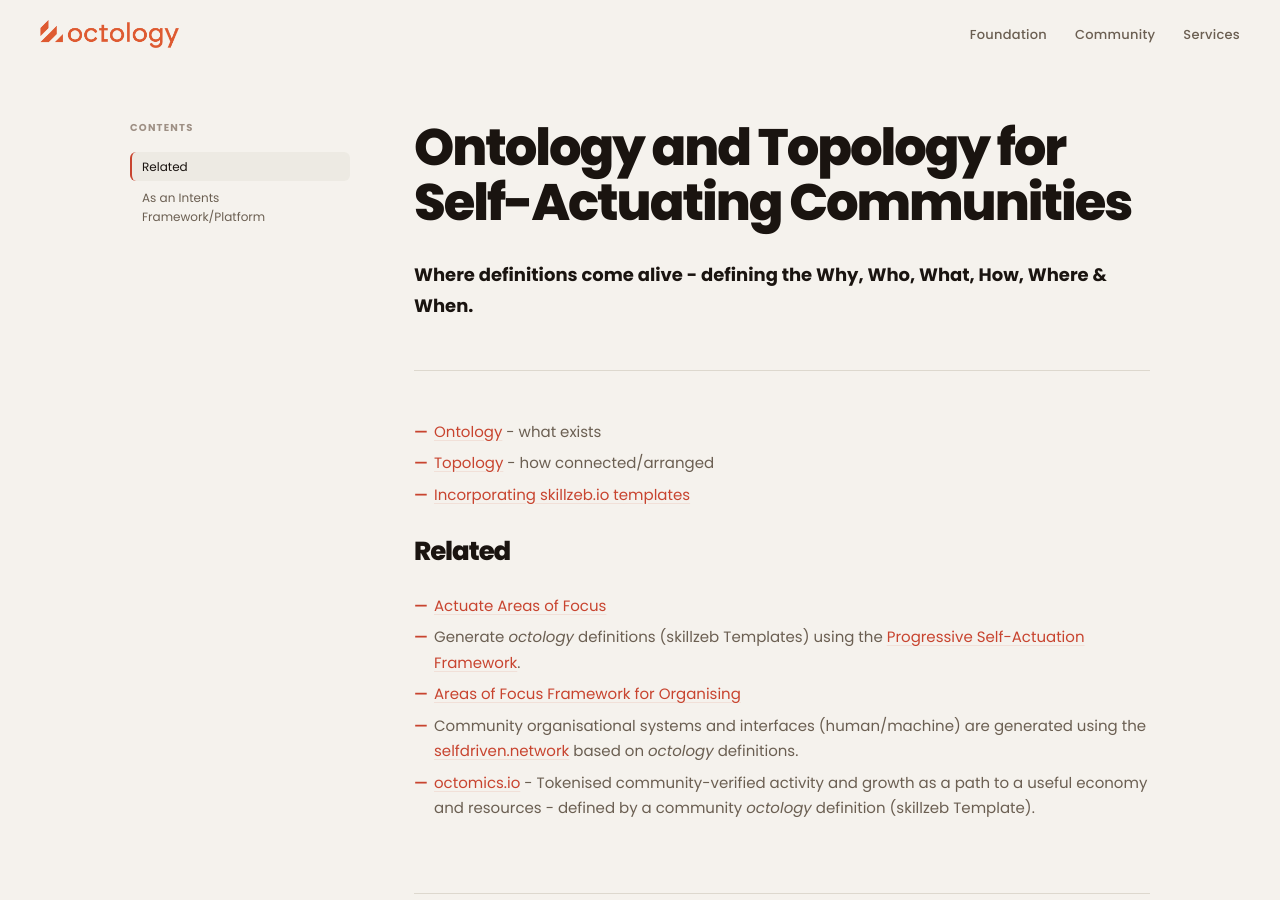
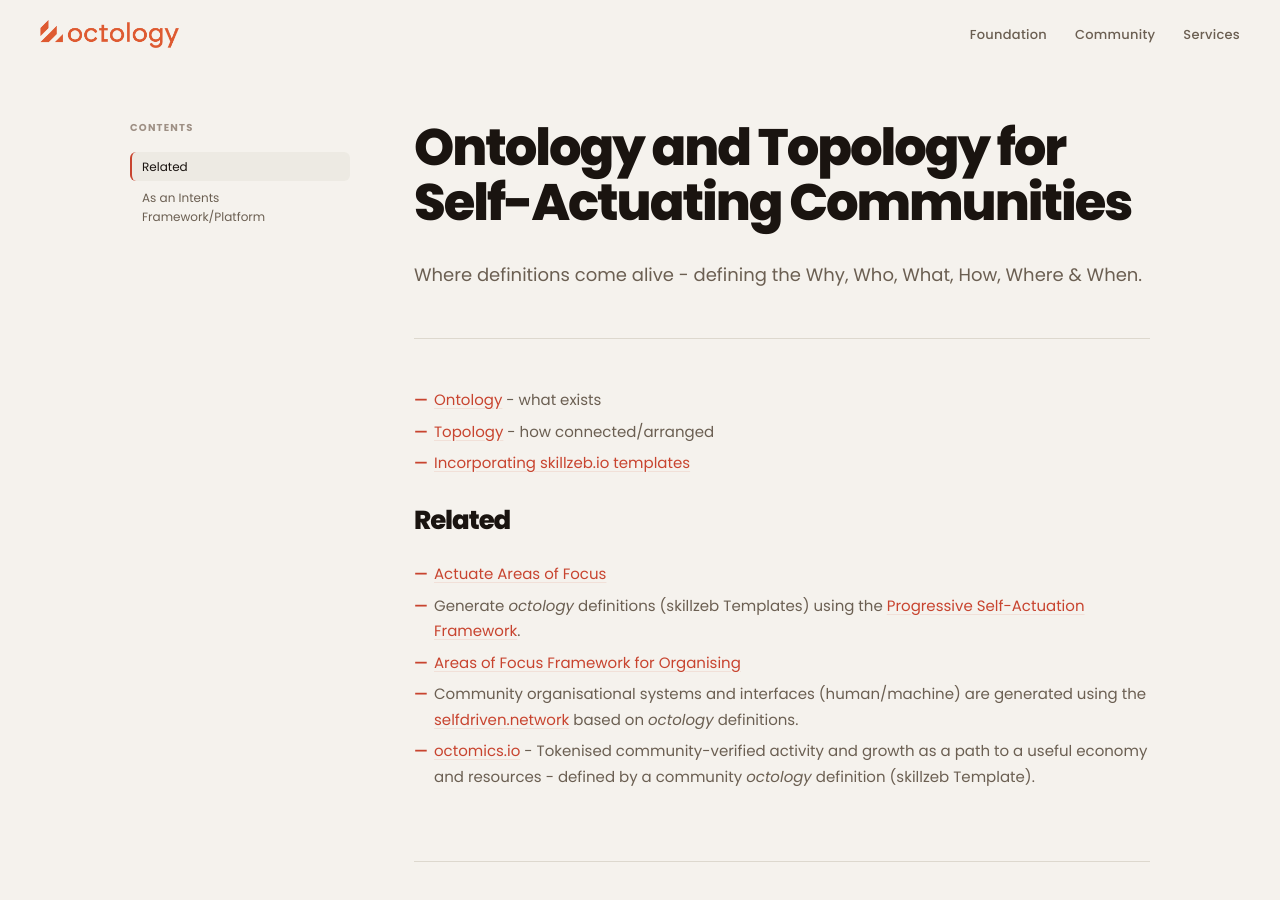
Before and after one commit to selfdriven-octo/octology, a Jekyll site: the page built from docs/index.md, in a window 1280 px wide and 900 px high. Built offline with Jekyll 4.4.1, drawn with Linux system fonts in a browser that asks for light colours.

```diff
--- a/docs/index.md
+++ b/docs/index.md
@@ -5,7 +5,7 @@ title: Home
 
 # Ontology and Topology for Self-Actuating Communities
 
-**Where definitions come alive - defining the Why, Who, What, How, Where & When.**
+Where definitions come alive - defining the Why, Who, What, How, Where & When.
 
 - [Ontology](/what-is-ontology/) - what exists
 - [Topology](/what-is-topology/) - how connected/arranged
```
